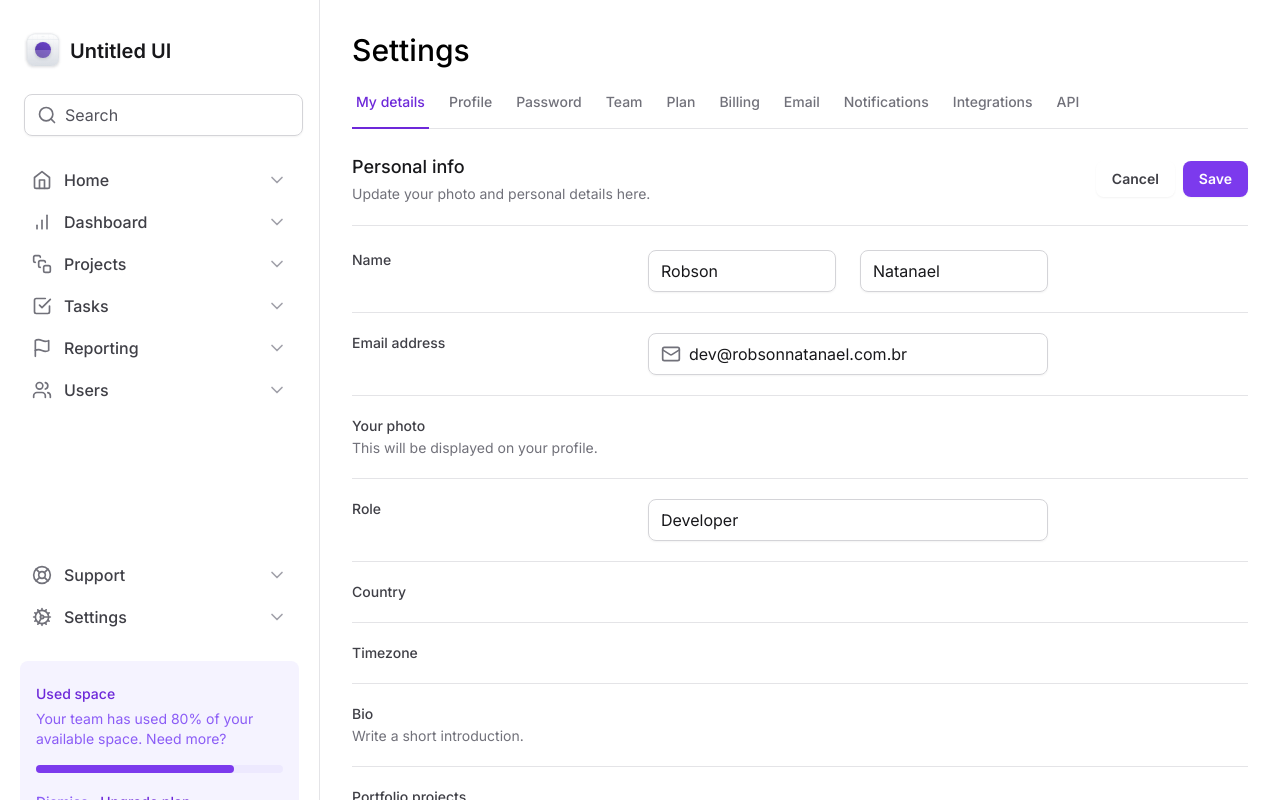
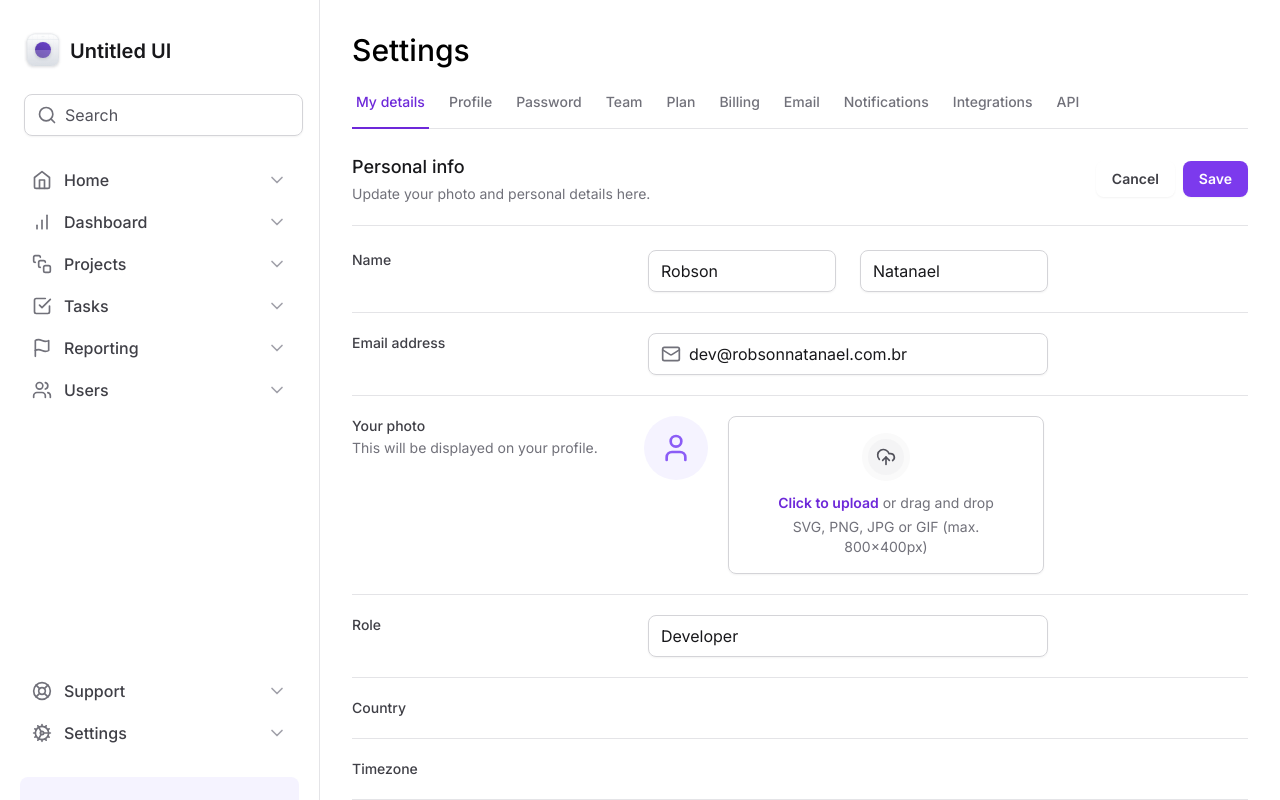
Before and after one commit to ignite-projects/tailwind-next, a Next.js app: page / in a window 1280 px wide. Shown: the top 800 px of the page. Built offline with nearby package versions, Linux system fonts and the light colour scheme.

Commit message:
feat: avatar upload created

```diff
--- a/src/app/page.tsx
+++ b/src/app/page.tsx
@@ -1,6 +1,6 @@
 import { SettingsTabs } from "@app/components/SettingsTabs"
 import * as Input from '@app/components/Input'
-import { Mail } from "lucide-react"
+import { Mail, UploadCloud, User } from "lucide-react"
 
 export default function Home() {
   return (
@@ -84,6 +84,31 @@
                 This will be displayed on your profile.
               </span>
             </label>
+            <div className="flex items-start gap-5">
+              <div className="flex h-16 w-16 items-center justify-center rounded-full bg-violet-50">
+                <User className="h-8 w-8 text-violet-500" />
+              </div>
+
+              <label htmlFor="photo" className="group flex flex-1 cursor-pointer flex-col items-center gap-3 rounded-lg border border-zinc-300 px-6 py-4 text-center text-zinc-500 shadow-sm hover:border-violet-200 hover:bg-violet-25 hover:text-violet-500">
+                <div className="rounded-full border-6 border-zinc-50 bg-zinc-100 p-2 group-hover:border-violet-50 group-hover:bg-violet-100">
+                  <UploadCloud className="h-5 w-5 text-zinc-600 group-hover:text-violet-600" />
+                </div>
+
+                <div className="flex flex-col items-center gap-1">
+                  <span className="text-sm">
+                    <span className="font-semibold text-violet-700">
+                      Click to upload
+                    </span>{' '}
+                    or drag and drop
+                  </span>
+                  <span className="text-sm">
+                    SVG, PNG, JPG or GIF (max. 800x400px)
+                  </span>
+                </div>
+              </label>
+
+              <input type="file" className="sr-only" id="photo" />
+            </div>
           </div>
 
           <div className="grid grid-cols-form gap-3 pt-5">
--- a/tailwind.config.ts
+++ b/tailwind.config.ts
@@ -9,6 +9,14 @@
         profile: 'max-content 1fr max-content',
         form: 'minmax(7.5rem, 17.5rem) minmax(25rem, 1fr) minmax(0, 15rem)'
       },
+      borderWidth: {
+        6: '6px'
+      },
+      colors: {
+        violet: {
+          25: '#fcfaff'
+        }
+      },
       maxWidth: {
         app: '700px',
       },
```
